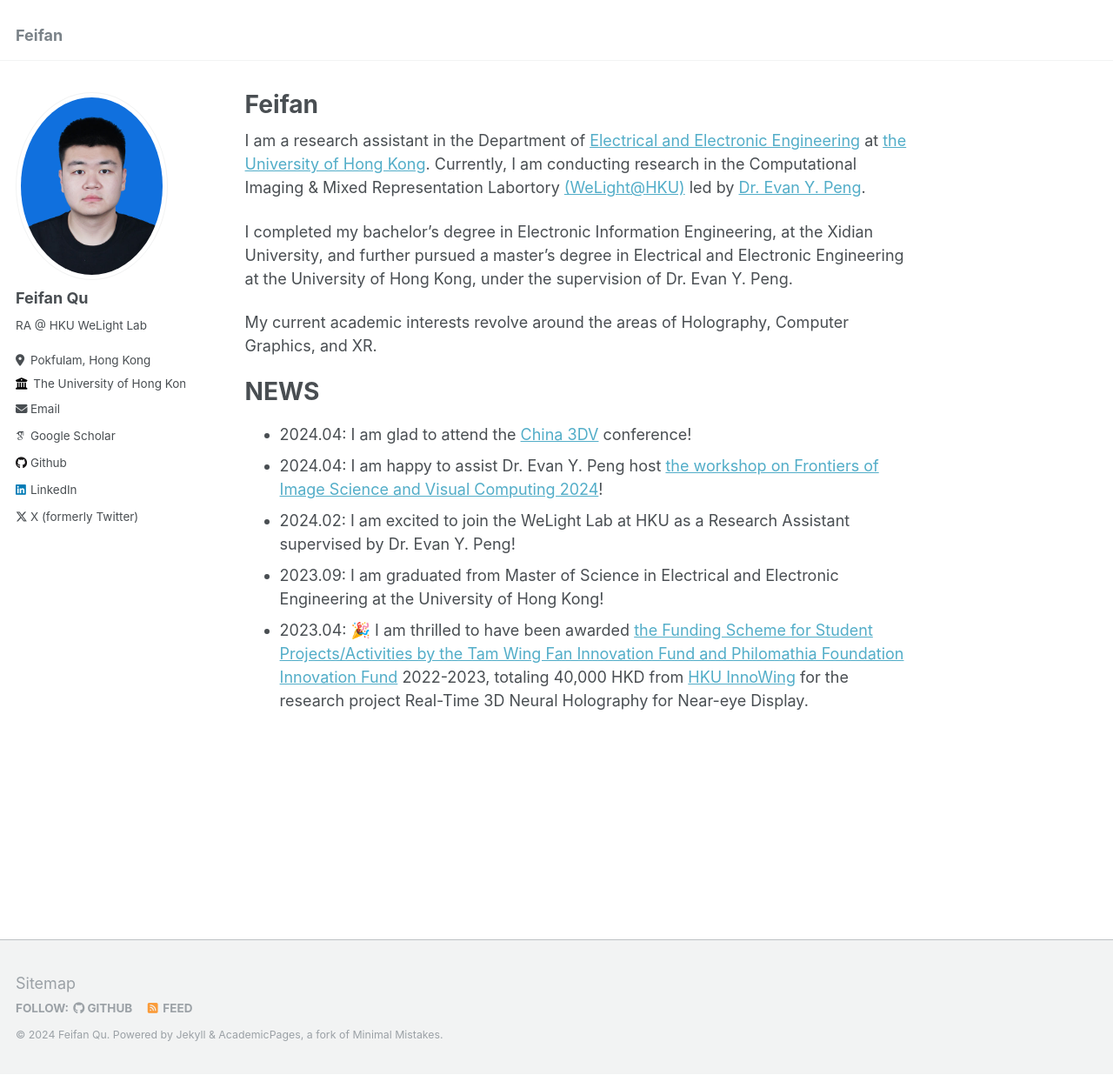
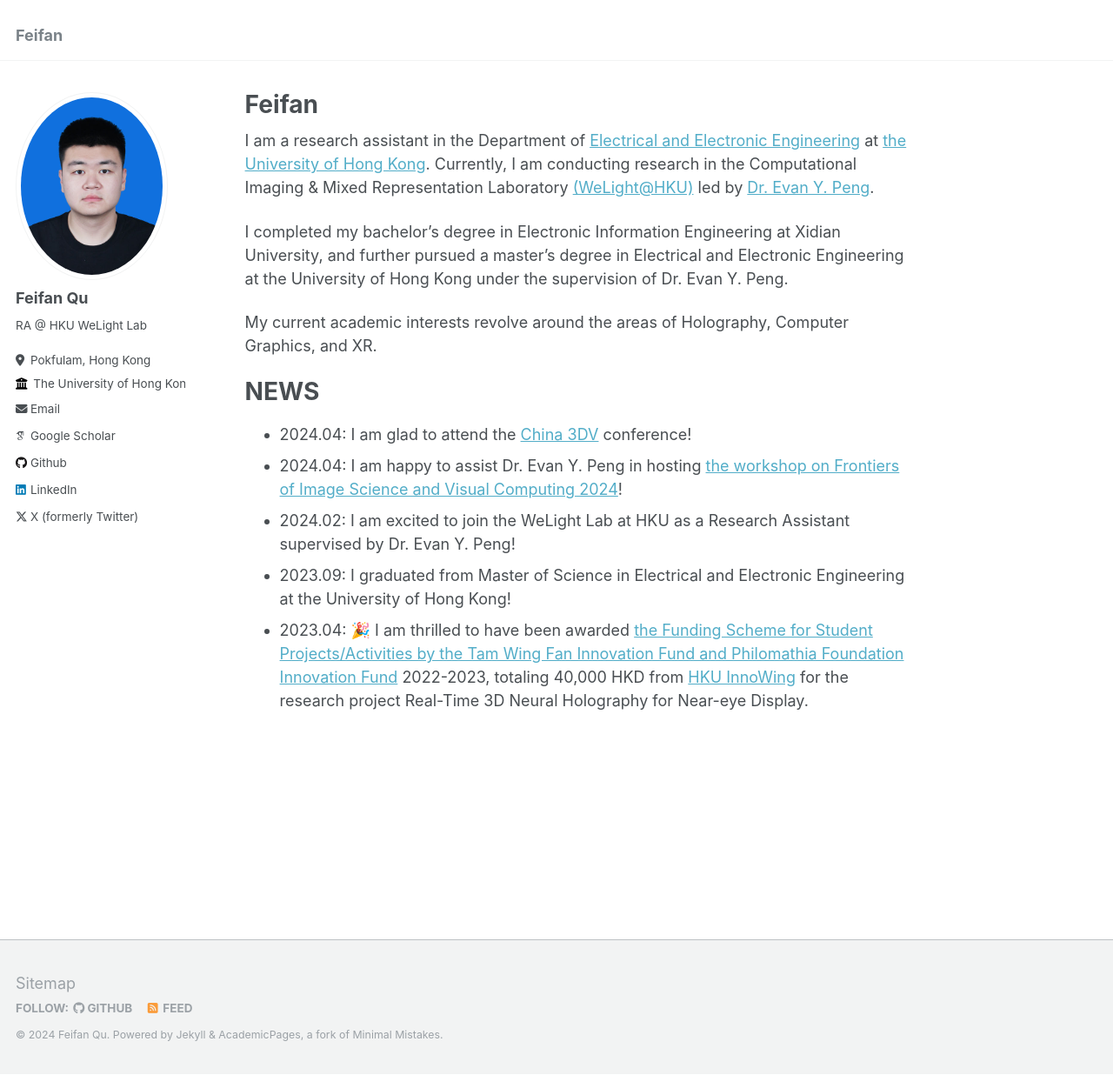
Before and after one commit to QuFeiFan/QuFeiFan.github.io, a Jekyll site: the page built from _pages/about.md, in a window 1280 px wide and 1236 px high. Shown: the whole window at 87% size. Built offline with Jekyll 4.4.1, drawn with Linux system fonts in a browser that asks for light colours; some web fonts are replaced.

Commit message:
edit info

```diff
--- a/_pages/about.md
+++ b/_pages/about.md
@@ -7,9 +7,9 @@ redirect_from:
   - /about.html
 ---
 
-I am a research assistant in the Department of [Electrical and Electronic Engineering](https://www.eee.hku.hk/) at [the University of Hong Kong](https://www.hku.hk/). Currently, I am conducting research in the Computational Imaging & Mixed Representation Labortory [(WeLight@HKU)](https://hku.welight.fun/) led by [Dr. Evan Y. Peng](https://www.eee.hku.hk/~evanpeng/).
+I am a research assistant in the Department of [Electrical and Electronic Engineering](https://www.eee.hku.hk/) at [the University of Hong Kong](https://www.hku.hk/). Currently, I am conducting research in the Computational Imaging & Mixed Representation Laboratory [(WeLight@HKU)](https://hku.welight.fun/) led by [Dr. Evan Y. Peng](https://www.eee.hku.hk/~evanpeng/).
 
-I completed my bachelor’s degree in Electronic Information Engineering, at the Xidian University, and further pursued a master’s degree in Electrical and Electronic Engineering at the University of Hong Kong, under the supervision of Dr. Evan Y. Peng.
+I completed my bachelor’s degree in Electronic Information Engineering at Xidian University, and further pursued a master’s degree in Electrical and Electronic Engineering at the University of Hong Kong under the supervision of Dr. Evan Y. Peng.
 
 My current academic interests revolve around the areas of Holography, Computer Graphics, and XR.
 
@@ -17,7 +17,7 @@ My current academic interests revolve around the areas of Holography, Computer G
 NEWS
 ======
 - 2024.04: I am glad to attend the [China 3DV](http://www.csig3dv.net/) conference!
-- 2024.04: I am happy to assist Dr. Evan Y. Peng host [the workshop on Frontiers of Image Science and Visual Computing 2024](https://hku.welight.fun/events/)!
+- 2024.04: I am happy to assist Dr. Evan Y. Peng in hosting [the workshop on Frontiers of Image Science and Visual Computing 2024](https://hku.welight.fun/events/)!
 - 2024.02: I am excited to join the WeLight Lab at HKU as a Research Assistant supervised by Dr. Evan Y. Peng!
-- 2023.09: I am graduated from Master of Science in Electrical and Electronic Engineering at the University of Hong Kong!
+- 2023.09: I graduated from Master of Science in Electrical and Electronic Engineering at the University of Hong Kong!
 - 2023.04:  🎉 I am thrilled to have been awarded [the Funding Scheme for Student Projects/Activities by the Tam Wing Fan Innovation Fund and Philomathia Foundation Innovation Fund](https://innoacademy.engg.hku.hk/funding-scheme/#:~:text=The%20Funding%20Scheme%20for%20student,engineering%20problems%20in%20the%20world.) 2022-2023, totaling 40,000 HKD from [HKU InnoWing](https://innowings.engg.hku.hk/) for the research project Real-Time 3D Neural Holography for Near-eye Display.
```
